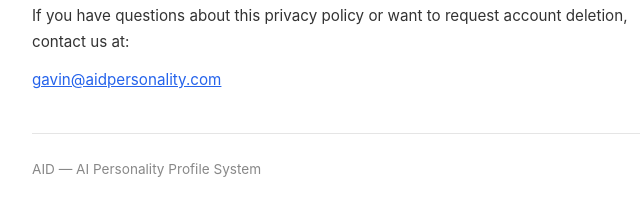
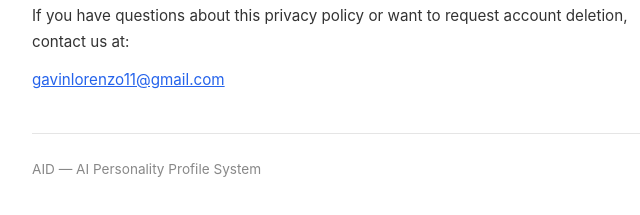
Before and after one commit to gavinlorenzo/aid-privacy-policy, a plain HTML site: page index.html in a window 1280 px wide. Shown: the part 3172-3387 px from the top of the page, 288-928 px from the left. Drawn offline with Linux system fonts and the light colour scheme.

Commit message:
Update index.html

```diff
--- a/index.html
+++ b/index.html
@@ -212,7 +212,7 @@
 
     <h2>9. Contact</h2>
     <p>If you have questions about this privacy policy or want to request account deletion, contact us at:</p>
-    <p><a href="mailto:gavin@aidpersonality.com">gavin@aidpersonality.com</a></p>
+    <p><a href="mailto:gavinlorenzo11@gmail.com">gavinlorenzo11@gmail.com</a></p>
 
     <div class="footer">
       AID — AI Personality Profile System
```
